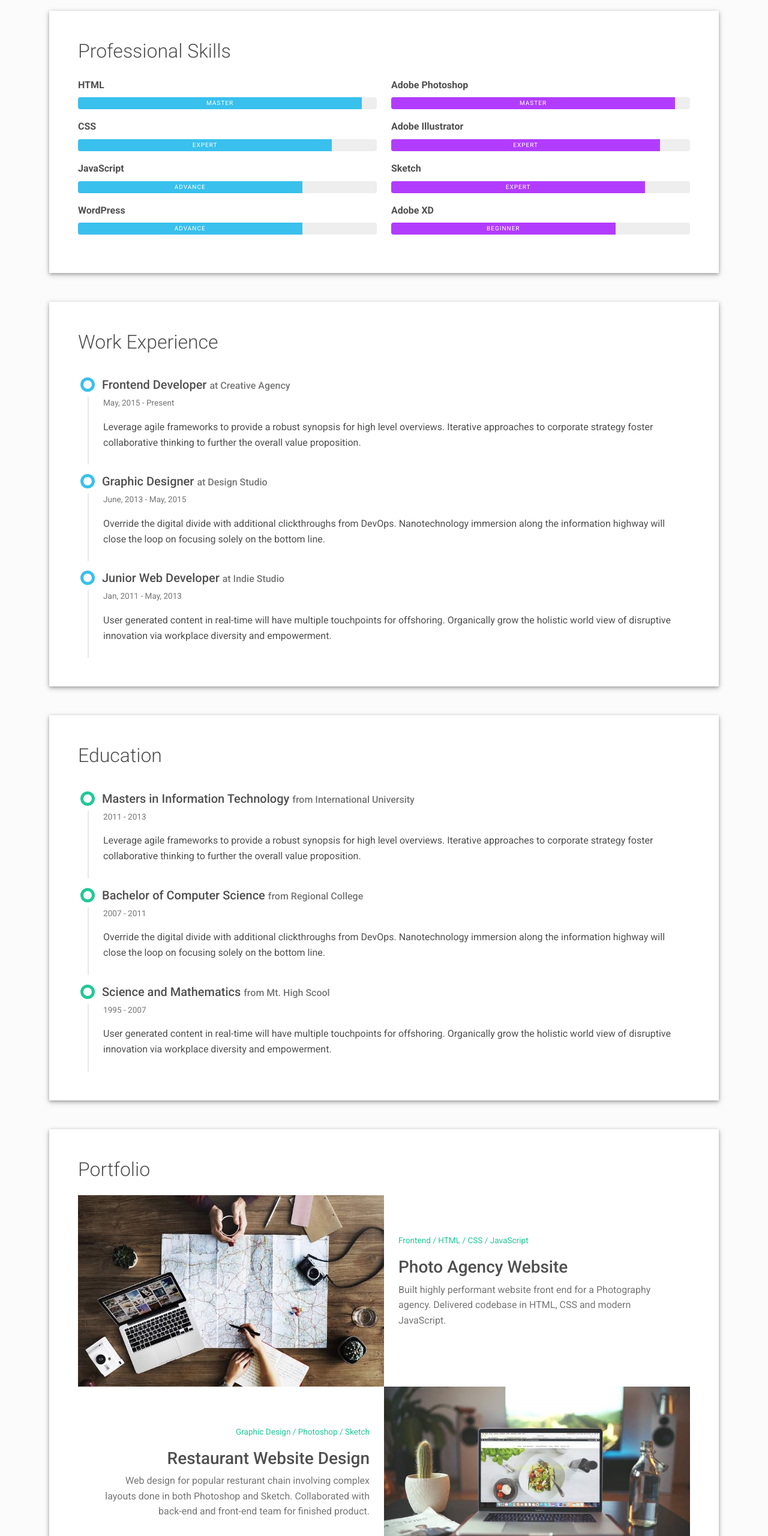
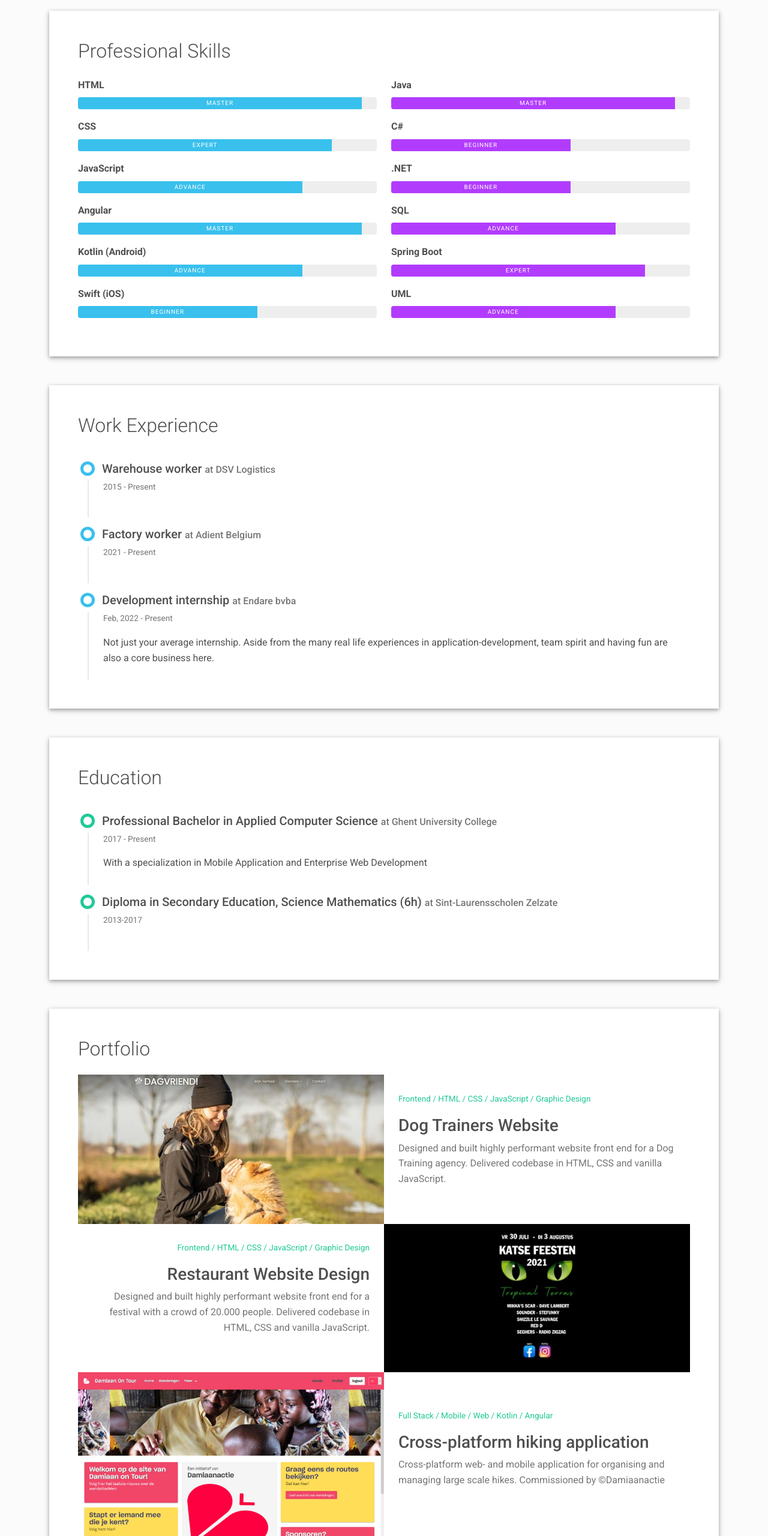
Before and after one commit to claeyssensstef/e-portfolio, a plain HTML site: page index.html in a window 1280 px wide. Shown: the part 1120-3680 px from the top of the page at 60% size. Drawn offline with Linux system fonts and the light colour scheme.

Commit message:
work done

```diff
--- a/index.html
+++ b/index.html
@@ -198,41 +198,69 @@
                       aria-valuemax="100">Advance</div>
                   </div>
                 </div>
-                <div class="mb-3"><span class="fw-bolder">WordPress</span>
+                <div class="mb-3"><span class="fw-bolder">Angular</span>
+                  <div class="progress my-2 rounded" style="height: 20px">
+                    <div class="progress-bar bg-info" role="progressbar" data-aos="zoom-in-right" data-aos-delay="100"
+                      data-aos-anchor=".skills-section" style="width: 95%;" aria-valuenow="95" aria-valuemin="0"
+                      aria-valuemax="100">Master</div>
+                  </div>
+                </div>
+                <div class="mb-3"><span class="fw-bolder">Kotlin (Android)</span>
                   <div class="progress my-2 rounded" style="height: 20px">
                     <div class="progress-bar bg-info" role="progressbar" data-aos="zoom-in-right" data-aos-delay="300"
                       data-aos-anchor=".skills-section" style="width: 75%" aria-valuenow="75" aria-valuemin="0"
                       aria-valuemax="100">Advance</div>
                   </div>
                 </div>
+                <div class="mb-3"><span class="fw-bolder">Swift (iOS)</span>
+                  <div class="progress my-2 rounded" style="height: 20px">
+                    <div class="progress-bar bg-info" role="progressbar" data-aos="zoom-in-right" data-aos-delay="600"
+                      data-aos-anchor=".skills-section" style="width: 60%" aria-valuenow="75" aria-valuemin="0"
+                      aria-valuemax="100">Beginner</div>
+                  </div>
+                </div>
               </div>
               <div class="col-md-6">
-                <div class="mb-3"><span class="fw-bolder">Adobe Photoshop</span>
+                <div class="mb-3"><span class="fw-bolder">Java</span>
                   <div class="progress my-2 rounded" style="height: 20px">
                     <div class="progress-bar bg-secondary" role="progressbar" data-aos="zoom-in-right"
                       data-aos-delay="400" data-aos-anchor=".skills-section" style="width: 95%" aria-valuenow="95"
                       aria-valuemin="0" aria-valuemax="100">Master</div>
                   </div>
                 </div>
-                <div class="mb-3"><span class="fw-bolder">Adobe Illustrator</span>
+                <div class="mb-3"><span class="fw-bolder">C#</span>
                   <div class="progress my-2 rounded" style="height: 20px">
                     <div class="progress-bar bg-secondary" role="progressbar" data-aos="zoom-in-right"
-                      data-aos-delay="400" data-aos-anchor=".skills-section" style="width: 90%" aria-valuenow="90"
-                      aria-valuemin="0" aria-valuemax="100">Expert</div>
+                      data-aos-delay="600" data-aos-anchor=".skills-section" style="width: 60%" aria-valuenow="75"
+                      aria-valuemin="0" aria-valuemax="100">Beginner</div>
                   </div>
                 </div>
-                <div class="mb-3"><span class="fw-bolder">Sketch</span>
+                <div class="mb-3"><span class="fw-bolder">.NET</span>
+                  <div class="progress my-2 rounded" style="height: 20px">
+                    <div class="progress-bar bg-secondary" role="progressbar" data-aos="zoom-in-right"
+                      data-aos-delay="600" data-aos-anchor=".skills-section" style="width: 60%" aria-valuenow="75"
+                      aria-valuemin="0" aria-valuemax="100">Beginner</div>
+                  </div>
+                </div>
+                <div class="mb-3"><span class="fw-bolder">SQL</span>
+                  <div class="progress my-2 rounded" style="height: 20px">
+                    <div class="progress-bar bg-secondary" role="progressbar" data-aos="zoom-in-right"
+                      data-aos-delay="300" data-aos-anchor=".skills-section" style="width: 75%" aria-valuenow="75"
+                      aria-valuemin="0" aria-valuemax="100">Advance</div>
+                  </div>
+                </div>
+                <div class="mb-3"><span class="fw-bolder">Spring Boot</span>
                   <div class="progress my-2 rounded" style="height: 20px">
                     <div class="progress-bar bg-secondary" role="progressbar" data-aos="zoom-in-right"
                       data-aos-delay="500" data-aos-anchor=".skills-section" style="width: 85%" aria-valuenow="85"
                       aria-valuemin="0" aria-valuemax="100">Expert</div>
                   </div>
                 </div>
-                <div class="mb-3"><span class="fw-bolder">Adobe XD</span>
+                <div class="mb-3"><span class="fw-bolder">UML</span>
                   <div class="progress my-2 rounded" style="height: 20px">
                     <div class="progress-bar bg-secondary" role="progressbar" data-aos="zoom-in-right"
-                      data-aos-delay="600" data-aos-anchor=".skills-section" style="width: 75%" aria-valuenow="75"
-                      aria-valuemin="0" aria-valuemax="100">Beginner</div>
+                      data-aos-delay="300" data-aos-anchor=".skills-section" style="width: 75%" aria-valuenow="75"
+                      aria-valuemin="0" aria-valuemax="100">Advance</div>
                   </div>
                 </div>
               </div>
@@ -245,33 +273,28 @@
             <div class="timeline">
               <div class="timeline-card timeline-card-info" data-aos="fade-in" data-aos-delay="0">
                 <div class="timeline-head px-4 pt-3">
-                  <div class="h5">Frontend Developer <span class="text-muted h6">at Creative Agency</span></div>
+                  <div class="h5">Warehouse worker <span class="text-muted h6">at DSV Logistics</span></div>
                 </div>
                 <div class="timeline-body px-4 pb-4">
-                  <div class="text-muted text-small mb-3">May, 2015 - Present</div>
-                  <div>Leverage agile frameworks to provide a robust synopsis for high level overviews. Iterative
-                    approaches to corporate strategy foster collaborative thinking to further the overall value
-                    proposition.</div>
+                  <div class="text-muted text-small mb-3">2015 - Present</div>
                 </div>
               </div>
               <div class="timeline-card timeline-card-info" data-aos="fade-in" data-aos-delay="200">
                 <div class="timeline-head px-4 pt-3">
-                  <div class="h5">Graphic Designer <span class="text-muted h6">at Design Studio</span></div>
+                  <div class="h5">Factory worker <span class="text-muted h6">at Adient Belgium</span></div>
                 </div>
                 <div class="timeline-body px-4 pb-4">
-                  <div class="text-muted text-small mb-3">June, 2013 - May, 2015</div>
-                  <div>Override the digital divide with additional clickthroughs from DevOps. Nanotechnology immersion
-                    along the information highway will close the loop on focusing solely on the bottom line.</div>
+                  <div class="text-muted text-small mb-3">2021 - Present</div>
                 </div>
               </div>
               <div class="timeline-card timeline-card-info" data-aos="fade-in" data-aos-delay="400">
                 <div class="timeline-head px-4 pt-3">
-                  <div class="h5">Junior Web Developer <span class="text-muted h6">at Indie Studio</span></div>
+                  <div class="h5">Development internship <span class="text-muted h6">at Endare bvba</span></div>
                 </div>
                 <div class="timeline-body px-4 pb-4">
-                  <div class="text-muted text-small mb-3">Jan, 2011 - May, 2013</div>
-                  <div>User generated content in real-time will have multiple touchpoints for offshoring. Organically
-                    grow the holistic world view of disruptive innovation via workplace diversity and empowerment.</div>
+                  <div class="text-muted text-small mb-3">Feb, 2022 - Present</div>
+                  <div>Not just your average internship. Aside from the many real life experiences in
+                    application-development, team spirit and having fun are also a core business here.</div>
                 </div>
               </div>
             </div>
@@ -283,35 +306,25 @@
             <div class="timeline">
               <div class="timeline-card timeline-card-success" data-aos="fade-in" data-aos-delay="0">
                 <div class="timeline-head px-4 pt-3">
-                  <div class="h5">Masters in Information Technology <span class="text-muted h6">from International
-                      University</span> </div>
+                  <div class="h5">Professional Bachelor in Applied Computer Science <span class="text-muted h6">at
+                      Ghent University College
+                    </span> </div>
                 </div>
                 <div class="timeline-body px-4 pb-4">
-                  <div class="text-muted text-small mb-3">2011 - 2013</div>
-                  <div>Leverage agile frameworks to provide a robust synopsis for high level overviews. Iterative
-                    approaches to corporate strategy foster collaborative thinking to further the overall value
-                    proposition.</div>
+                  <div class="text-muted text-small mb-3">2017 - Present</div>
+                  <div>With a specialization in Mobile Application and Enterprise Web
+                    Development</div>
                 </div>
               </div>
               <div class="timeline-card timeline-card-success" data-aos="fade-in" data-aos-delay="200">
                 <div class="timeline-head px-4 pt-3">
-                  <div class="h5">Bachelor of Computer Science <span class="text-muted h6">from Regional College</span>
+                  <div class="h5">Diploma in Secondary Education, Science Mathematics (6h) <span
+                      class="text-muted h6">at Sint-Laurensscholen Zelzate
+                    </span>
                   </div>
                 </div>
                 <div class="timeline-body px-4 pb-4">
-                  <div class="text-muted text-small mb-3">2007 - 2011</div>
-                  <div>Override the digital divide with additional clickthroughs from DevOps. Nanotechnology immersion
-                    along the information highway will close the loop on focusing solely on the bottom line.</div>
-                </div>
-              </div>
-              <div class="timeline-card timeline-card-success" data-aos="fade-in" data-aos-delay="400">
-                <div class="timeline-head px-4 pt-3">
-                  <div class="h5">Science and Mathematics <span class="text-muted h6">from Mt. High Scool</span> </div>
-                </div>
-                <div class="timeline-body px-4 pb-4">
-                  <div class="text-muted text-small mb-3">1995 - 2007</div>
-                  <div>User generated content in real-time will have multiple touchpoints for offshoring. Organically
-                    grow the holistic world view of disruptive innovation via workplace diversity and empowerment.</div>
+                  <div class="text-muted text-small mb-3">2013-2017</div>
                 </div>
               </div>
             </div>
@@ -321,74 +334,115 @@
           <div class="portfolio-section">
             <h2 class="h2 fw-light mb-4">Portfolio</h2>
             <div class="row g-0">
-              <div class="col-md-6"><a href="https://dribbble.com/" target="_blank"><img class="img-fluid"
-                    src="images/project-1.jpg" width="800" height="500" /></a></div>
+              <div class="col-md-6"><a href="https://dagvriend.be/" target="_blank"><img class="img-fluid"
+                    src="images/portfolio1.jpg" width="800" height="500" /></a></div>
               <div class="col-md-6 d-flex align-items-center" data-aos="fade-left" data-aos-delay="100">
                 <div class="m-4 mt-md-2">
-                  <p class="text-teal text-small">Frontend / HTML / CSS / JavaScript</p>
-                  <h3>Photo Agency Website</h3>
-                  <p class="text-muted">Built highly performant website front end for a Photography agency. Delivered
-                    codebase in HTML, CSS and modern JavaScript.</p>
+                  <p class="text-teal text-small">Frontend / HTML / CSS / JavaScript / Graphic Design</p>
+                  <h3>Dog Trainers Website</h3>
+                  <p class="text-muted">Designed and built highly performant website front end for a Dog Training agency. Delivered
+                    codebase in HTML, CSS and vanilla JavaScript.</p>
                 </div>
               </div>
             </div>
             <div class="row g-0 portfolio-reverse">
               <div class="col-md-6 d-flex align-items-center" data-aos="fade-right" data-aos-delay="100">
                 <div class="m-4 mt-md-2 text-end">
-                  <p class="text-teal text-small">Graphic Design / Photoshop / Sketch</p>
+                  <p class="text-teal text-small">Frontend / HTML / CSS / JavaScript / Graphic Design</p>
                   <h3>Restaurant Website Design</h3>
-                  <p class="text-muted">Web design for popular resturant chain involving complex layouts done in both
-                    Photoshop and Sketch. Collaborated with back-end and front-end team for finished product.</p>
+                  <p class="text-muted">Designed and built highly performant website front end for a festival with a crowd of 20.000 people. Delivered
+                    codebase in HTML, CSS and vanilla JavaScript.</p>
                 </div>
               </div>
-              <div class="col-md-6"><a href="https://www.behance.net/" target="_blank"><img class="img-fluid"
-                    src="images/project-2.jpg" width="800" height="500" /></a></div>
+              <div class="col-md-6"><a href="https://katsefeesten.be/" target="_blank"><img class="img-fluid"
+                    src="images/portfolio2.jpg" width="800" height="500" /></a></div>
             </div>
             <div class="row g-0">
-              <div class="col-md-6"><a href="https://dribbble.com/" target="_blank"><img class="img-fluid"
-                    src="images/project-3.jpg" width="800" height="500" /></a></div>
+              <div class="col-md-6"><a href="" target="_blank"><img class="img-fluid"
+                    src="images/portfolio3.jpg" width="800" height="500" /></a></div>
               <div class="col-md-6 d-flex align-items-center" data-aos="fade-left" data-aos-delay="100">
                 <div class="m-4 mt-md-2">
-                  <p class="text-teal text-small">Frontend / HTML / CSS / JavaScript</p>
-                  <h3>E-Commerce Website</h3>
-                  <p class="text-muted">Built highly performant website for an E-commerce Portal. Worked with back-end
-                    team to timely deliver codebase in HTML, CSS and modern JavaScript.</p>
+                  <p class="text-teal text-small">Full Stack / Mobile / Web / Kotlin / Angular</p>
+                  <h3>Cross-platform hiking application</h3>
+                  <p class="text-muted">Cross-platform web- and mobile application for organising and managing large scale hikes. Commissioned by ©Damiaanactie </p>
                 </div>
               </div>
             </div>
           </div>
         </div>
-        <div class="shadow-1-strong bg-white my-5 p-5" id="references">
-          <div class="reference-section">
-            <h2 class="h2 fw-light mb-4">References</h2>
-            <div class="row">
-              <div class="col-md-6">
-                <div class="d-flex mb-2">
-                  <div class="avatar"><img src="images/reference-image-1.jpg" width="60" height="60" /></div>
-                  <div class="header-bio m-3 mb-0">
-                    <h3 class="h6 mb-1" data-aos="fade-left" data-aos-delay="0">Aiyana</h3>
-                    <p class="text-muted text-small" data-aos="fade-left" data-aos-delay="100">CEO / Web Design Company
-                    </p>
+        <div class="shadow-1-strong bg-white my-5 p-5" id="education">
+          <div class="education-section">
+            <h2 class="h2 fw-light mb-4">Leadership</h2>
+            <div class="timeline">
+              <div class="timeline-card timeline-card-secondary" data-aos="fade-in" data-aos-delay="0">
+                <div class="timeline-head px-4 pt-3">
+                  <div class="h5">Leader and volunteer <span class="text-muted h6">within Scouts and Guides Flanders, Vuurtorengroep Zelzate
+                    </span> </div>
+                </div>
+                <div class="timeline-body px-4 pb-4">
+                  <div class="text-muted text-small mb-3">2005 - Present</div>
+                </div>
+              </div>
+              <div class="timeline-card timeline-card-secondary" data-aos="fade-in" data-aos-delay="200">
+                <div class="timeline-head px-4 pt-3">
+                  <div class="h5">Head Leader <span
+                      class="text-muted h6">within Scouts and Guides Flanders, Vuurtorengroep Zelzate
+                    </span>
                   </div>
                 </div>
-                <div class="d-flex"><i class="text-secondary fas fa-quote-left"></i>
-                  <p class="lead mx-2" data-aos="fade-left" data-aos-delay="100">Walter displays exemplary
-                    professionalism and is able to take on challenges. He learns quickly and is an asset to any team.
-                  </p>
+                <div class="timeline-body px-4 pb-4">
+                  <div class="text-muted text-small mb-3">2017 - 2019</div>
                 </div>
               </div>
-              <div class="col-md-6">
-                <div class="d-flex mb-2">
-                  <div class="avatar"><img src="images/reference-image-2.jpg" width="60" height="60" /></div>
-                  <div class="header-bio m-3 mb-0">
-                    <h3 class="h6 mb-1" data-aos="fade-left" data-aos-delay="0">Alexander</h3>
-                    <p class="text-muted text-small" data-aos="fade-left" data-aos-delay="100">Front-end Developer / Web
-                      Design Company</p>
+              <div class="timeline-card timeline-card-secondary" data-aos="fade-in" data-aos-delay="200">
+                <div class="timeline-head px-4 pt-3">
+                  <div class="h5">Co-Organiser Katse Feesten, 5-day festival <span
+                      class="text-muted h6">Made possible by Scouts and Guides Flanders, Vuurtorengroep
+                      Zelzate
+                    </span>
                   </div>
                 </div>
-                <div class="d-flex"><i class="text-secondary fas fa-quote-left"></i>
-                  <p class="lead mx-2" data-aos="fade-left" data-aos-delay="100">Walter is a great co-worker and problem
-                    solver. He is quick to extend his helping hand and makes a good team player.</p>
+                <div class="timeline-body px-4 pb-4">
+                  <div class="text-muted text-small mb-3">2013 - Present</div>
+                </div>
+              </div>
+              <div class="timeline-card timeline-card-secondary" data-aos="fade-in" data-aos-delay="200">
+                <div class="timeline-head px-4 pt-3">
+                  <div class="h5">Vice Chairman Youth Council <span
+                      class="text-muted h6">Within local city council of Zelzate
+                    </span>
+                  </div>
+                </div>
+                <div class="timeline-body px-4 pb-4">
+                  <div class="text-muted text-small mb-3">2020 - Present</div>
+                </div>
+              </div>
+            </div>
+          </div>
+        </div>
+        <div class="shadow-1-strong bg-white my-5 p-5" id="education">
+          <div class="education-section">
+            <h2 class="h2 fw-light mb-4">Language Knowledge</h2>
+            <div class="timeline">
+              <div class="timeline-card timeline-card-primary" data-aos="fade-in" data-aos-delay="0">
+                <div class="timeline-head px-4 pt-3">
+                  <div class="h5">Dutch <span class="text-muted h6">
+                    </span> </div>
+                </div>
+                <div class="timeline-body px-4 pb-4">
+                  <div class="text-muted text-small mb-3"></div>
+                  <div>Native</div>
+                </div>
+              </div>
+              <div class="timeline-card timeline-card-primary" data-aos="fade-in" data-aos-delay="200">
+                <div class="timeline-head px-4 pt-3">
+                  <div class="h5">Diploma in Secondary Education, Science Mathematics (6h) <span
+                      class="text-muted h6">at Sint-Laurensscholen Zelzate
+                    </span>
+                  </div>
+                </div>
+                <div class="timeline-body px-4 pb-4">
+                  <div class="text-muted text-small mb-3">2013-2017</div>
                 </div>
               </div>
             </div>
@@ -458,8 +512,7 @@
         </div>
       </div>
       <div class="text-small">
-        <div class="mb-1">&copy; Material Resume. All rights reserved.</div>
-        <div>Design - <a href="https://templateflip.com/" target="_blank">TemplateFlip</a></div>
+        <div class="mb-1">&copy; Stef Claeyssens. All rights reserved.</div>
       </div>
     </div>
   </footer>
```
Also changed, not shown: images/portfolio1.jpg (added), images/portfolio2.jpg (added), images/portfolio3.jpg (added), images/project-1.jpg (deleted), images/project-2.jpg (deleted), images/project-3.jpg (deleted).
